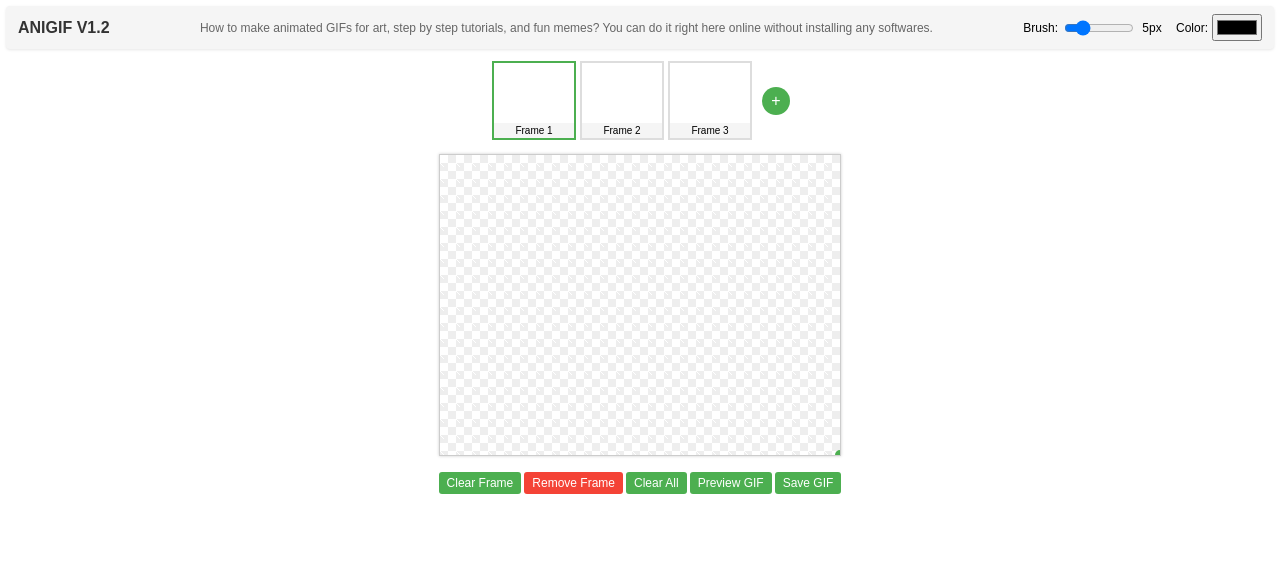
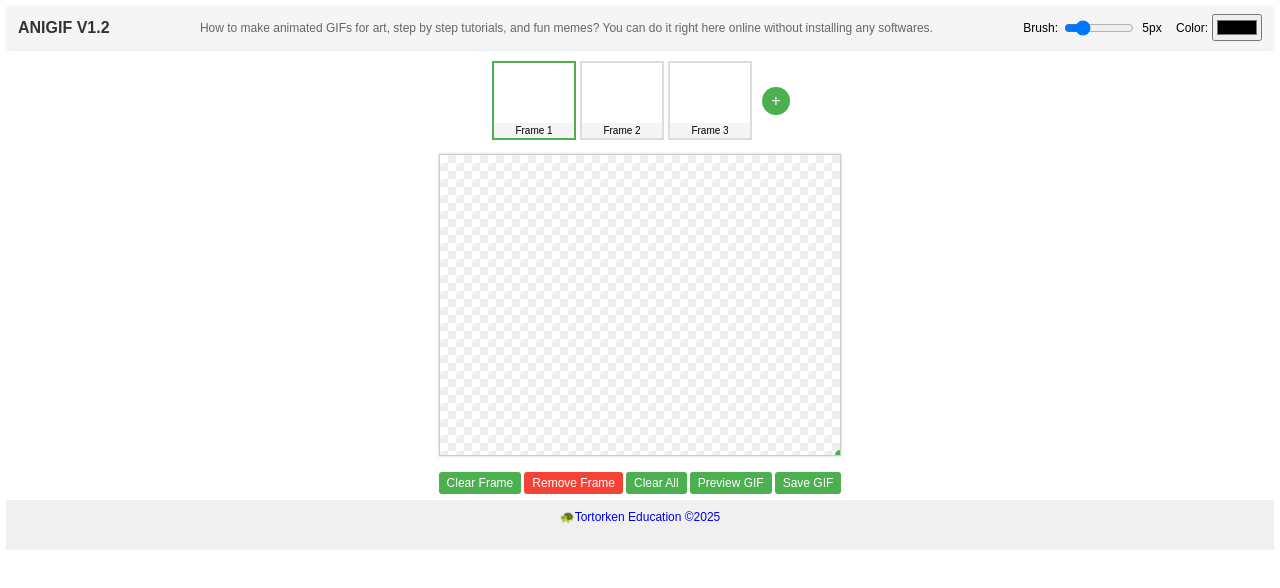
Before and after one commit to beatsaway/anigif, a plain HTML site: page index.html in a window 1280 px wide. Drawn offline with Linux system fonts and the light colour scheme.

Commit message:
Update index.html

```diff
--- a/index.html
+++ b/index.html
@@ -207,6 +207,16 @@
             font-size: 12px;
             min-width: 24px;
         }
+        footer {
+                   background-color: #f0f0f0;
+                   padding: 10px;
+                   text-align: center;
+                   font-family: Arial, sans-serif;
+                   font-size: 12px;
+                   color: #666;
+                   height: 30px;
+               }
+            a {text-decoration: none;}
     </style>
 </head>
 <body>
@@ -263,7 +273,9 @@
     </div>
 
     <img id="preview-gif" alt="GIF Preview" style="display:none; max-width:100%; margin-top:10px;">
-
+    <footer>
+       <a href='https://www.youtube.com/@tortorkeneducation' class="nodeco">🐢Tortorken Education ©2025</a>
+    </footer>
     <script src="gif.js"></script>
     <script src="animator.js"></script>
     <script src="resize.js"></script>
```
